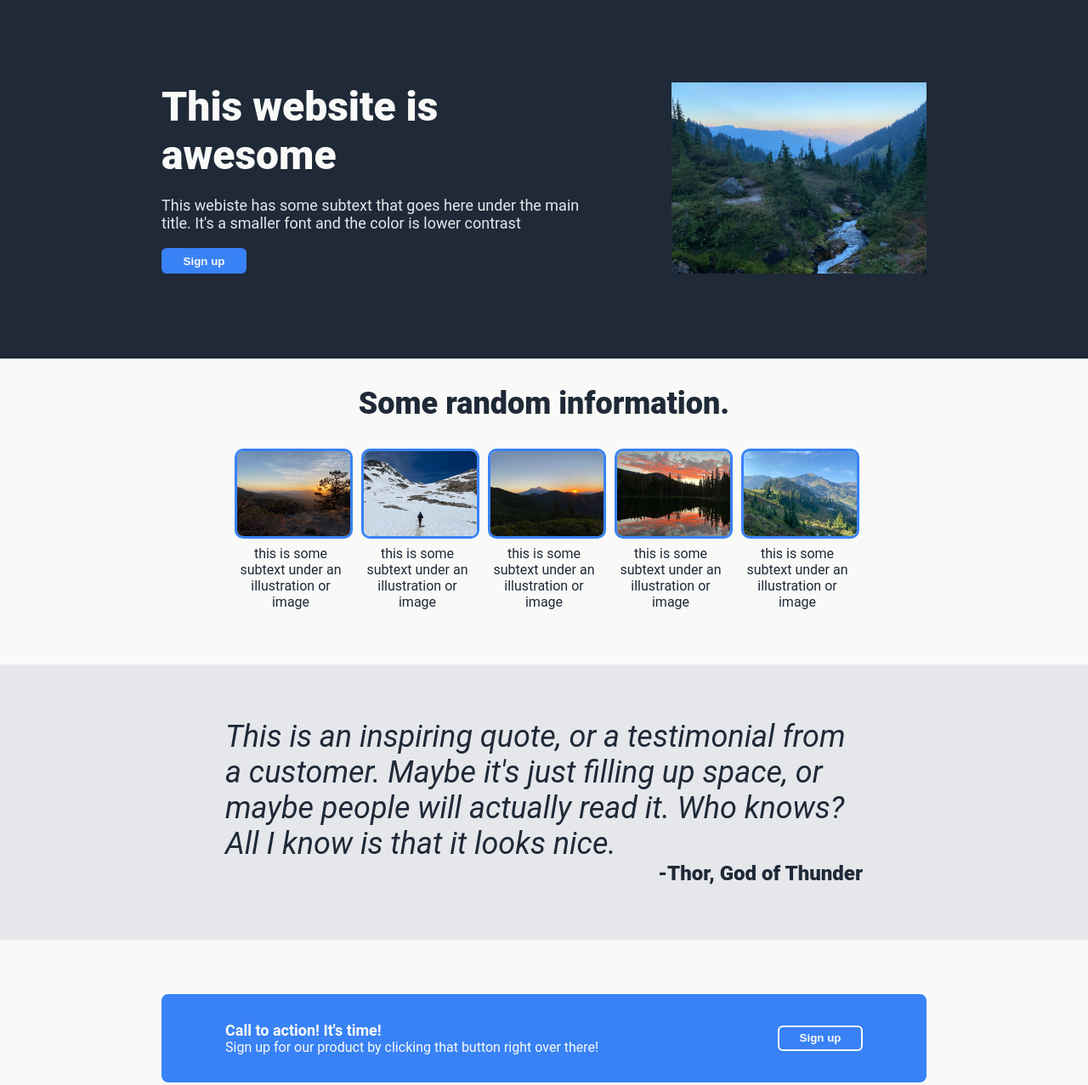
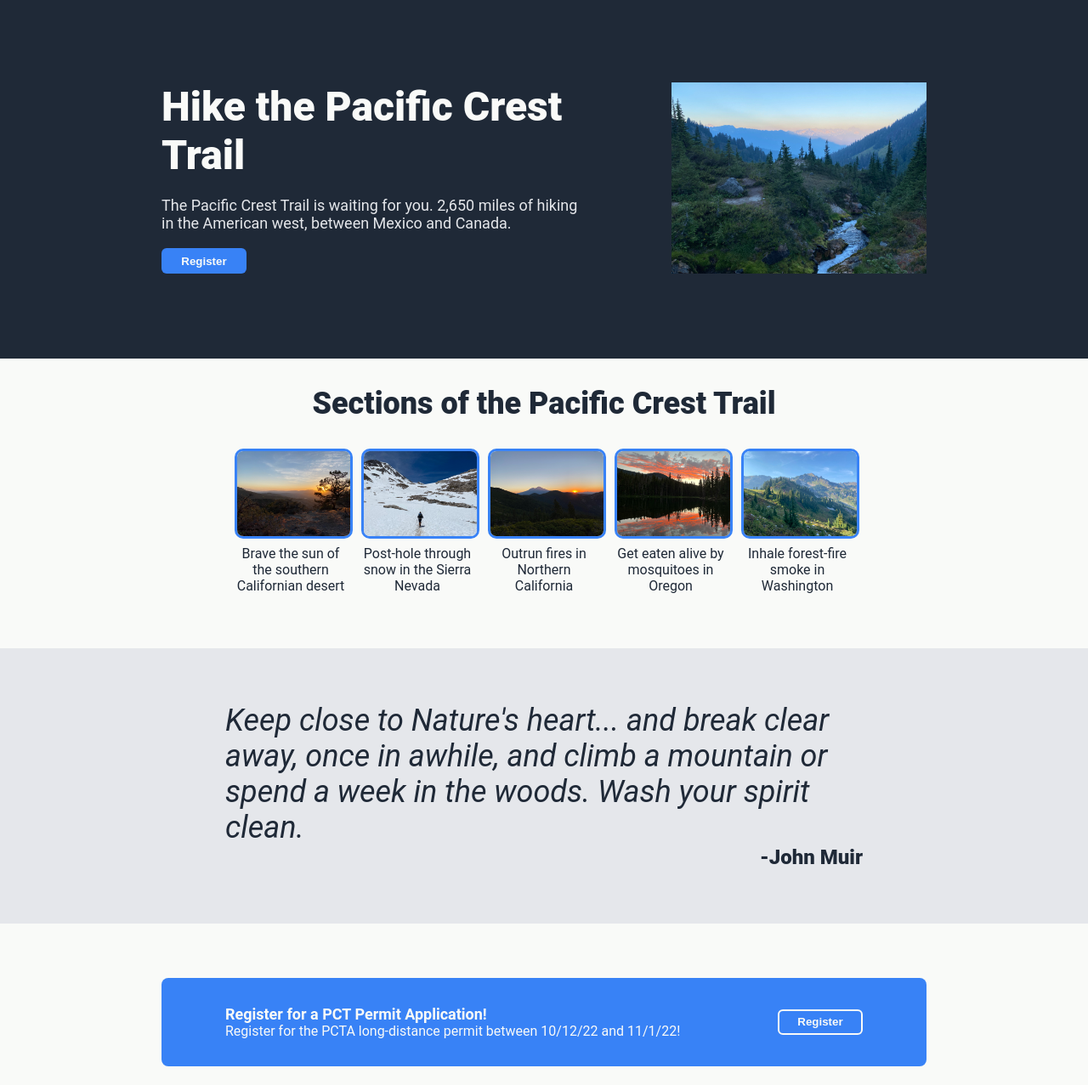
Before and after one commit to James-E-Sullivan/odin-landing-page, a plain HTML site: page index.html in a window 1280 px wide. Shown: the part 103-1380 px from the top of the page at 85% size. Drawn offline with Linux system fonts and the light colour scheme.

Commit message:
Change placeholder text

```diff
--- a/index.html
+++ b/index.html
@@ -21,9 +21,9 @@
             </div>
             <div class="banner-content-container">
                 <div class="hero-card">
-                    <div class="hero-main-text">This website is awesome</div>
-                    <div class="hero-secondary-text">This webiste has some subtext that goes here under the main title. It's a smaller font and the color is lower contrast</div>
-                    <button>Sign up</button>
+                    <div class="hero-main-text">Hike the Pacific Crest Trail</div>
+                    <div class="hero-secondary-text">The Pacific Crest Trail is waiting for you. 2,650 miles of hiking in the American west, between Mexico and Canada.</div>
+                    <button>Register</button>
                 </div>
                 <img class="banner-img" src="images/banner_img.JPEG" alt="A stream running through a wooded mountainside">
             </div>
@@ -32,27 +32,27 @@
 
     <div class="information">
         <div class="content-alignment-small">
-            <div class="information-title">Some random information.</div>
+            <div class="information-title">Sections of the Pacific Crest Trail</div>
             <div class="info-card-container">
                 <div class="info-card">
                     <img class="info-card-img" src="images/desert.JPEG" alt="Sunset over a mountainous desert">
-                    <div class="info-card-text">this is some subtext under an illustration or image</div>
+                    <div class="info-card-text">Brave the sun of the southern Californian desert</div>
                 </div>
                 <div class="info-card">
                     <img class="info-card-img" src="images/sierra.JPEG" alt="Hiker walking over a snowy mountain pass in the high Sierra">
-                    <div class="info-card-text">this is some subtext under an illustration or image</div>
+                    <div class="info-card-text">Post-hole through snow in the Sierra Nevada</div>
                 </div>
                 <div class="info-card">
                     <img class="info-card-img" src="images/norcal.jpeg" alt="Sunset behind Mount Shasta and forested mountains">
-                    <div class="info-card-text">this is some subtext under an illustration or image</div>
+                    <div class="info-card-text">Outrun fires in Northern California</div>
                 </div>
                 <div class="info-card">
                     <img class="info-card-img" src="images/oregon.JPEG" alt="Sunset by a forested lake in Oregon">
-                    <div class="info-card-text">this is some subtext under an illustration or image</div>
+                    <div class="info-card-text">Get eaten alive by mosquitoes in Oregon</div>
                 </div>
                 <div class="info-card">
                     <img class="info-card-img" src="images/washington.JPEG" alt="A trail along a high alpine mountainside in Washington">
-                    <div class="info-card-text">this is some subtext under an illustration or image</div>
+                    <div class="info-card-text">Inhale forest-fire smoke in Washington</div>
                 </div>
             </div>
         </div>
@@ -60,8 +60,8 @@
 
     <div class="quote-section">
         <div class="content-alignment-small">
-            <div class="quote">This is an inspiring quote, or a testimonial from a customer. Maybe it's just filling up space, or maybe people will actually read it. Who knows? All I know is that it looks nice.</div>
-            <div class="quote-name">-Thor, God of Thunder</div>
+            <div class="quote">Keep close to Nature's heart... and break clear away, once in awhile, and climb a mountain or spend a week in the woods. Wash your spirit clean.</div>
+            <div class="quote-name">-John Muir</div>
         </div>
     </div>
 
@@ -70,10 +70,10 @@
             <div class="call-to-action-container">
                 <div class="content-alignment-small">
                     <div class="call-to-action">
-                        <div class="call-to-action-title">Call to action! It's time!</div>
-                        <div class="call-to-action-text">Sign up for our product by clicking that button right over there!</div>
+                        <div class="call-to-action-title">Register for a PCT Permit Application!</div>
+                        <div class="call-to-action-text">Register for the PCTA long-distance permit between 10/12/22 and 11/1/22!</div>
                     </div>
-                    <button id="call-to-action-button">Sign up</button>
+                    <button id="call-to-action-button">Register</button>
                 </div>
             </div>
         </div>
```
